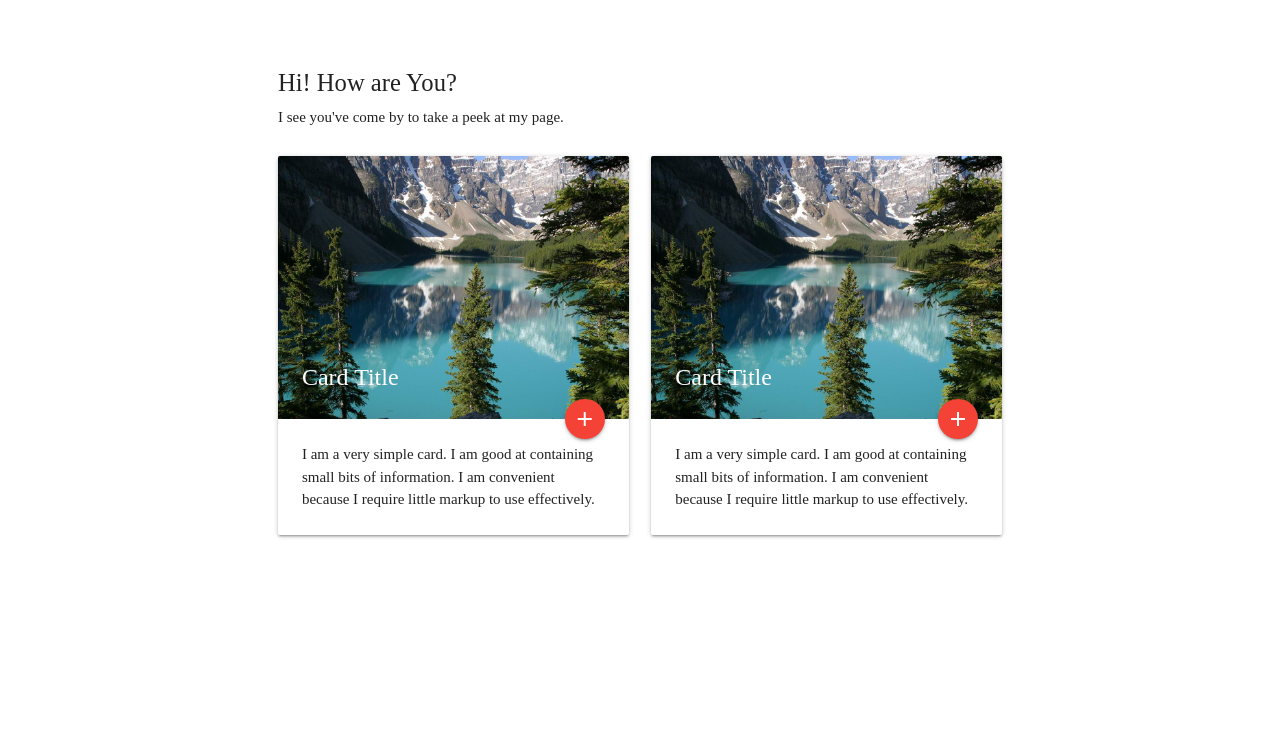
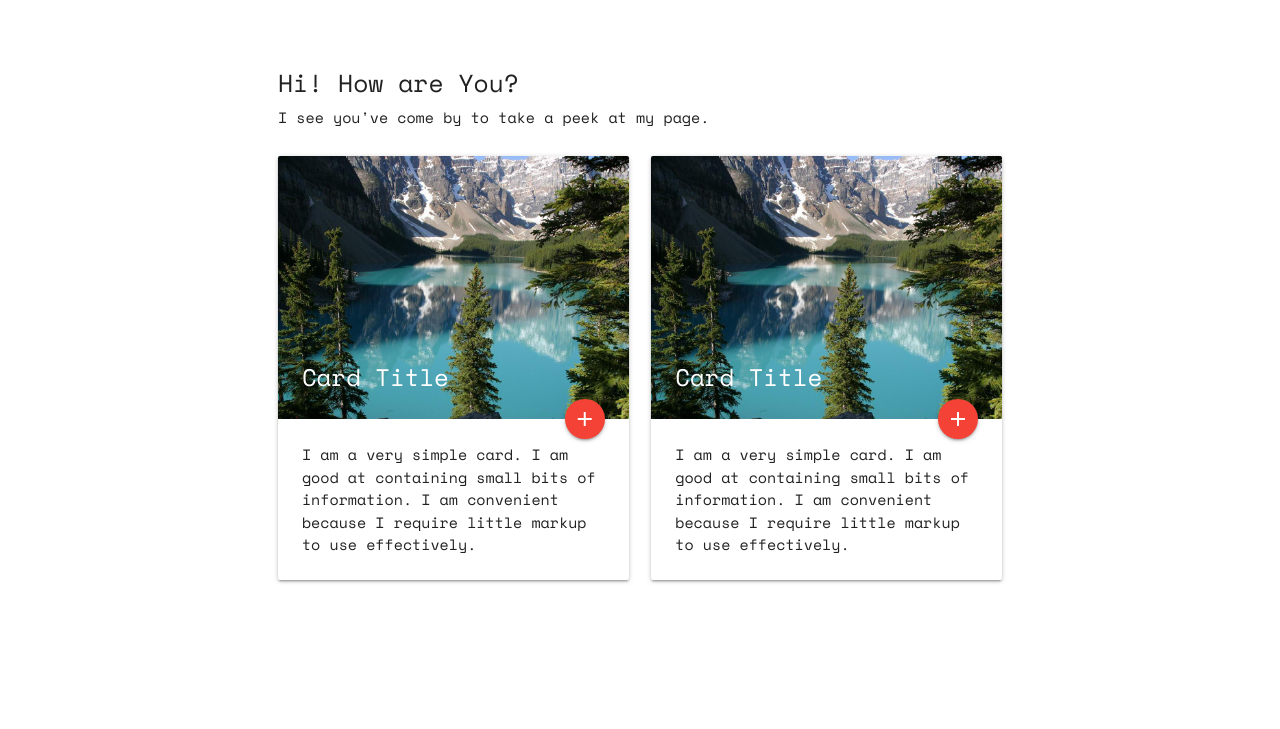
Before and after one commit to Vaijyant/vaijyant.github.io, a plain HTML site: page index.html in a window 1280 px wide. Shown: the part 71-800 px from the top of the page. Drawn offline with nearby package versions, Linux system fonts and the light colour scheme; a web font is replaced by a local one.

Commit message:
font
font

```diff
--- a/css/style.css
+++ b/css/style.css
@@ -1,4 +1,4 @@
-/*@import url('//fonts.googleapis.com/css?family=Space Mono');*/
+@import url('//fonts.googleapis.com/css?family=Space Mono');
 /* vietnamese */
 @font-face {
   font-family: 'Space Mono';
```
